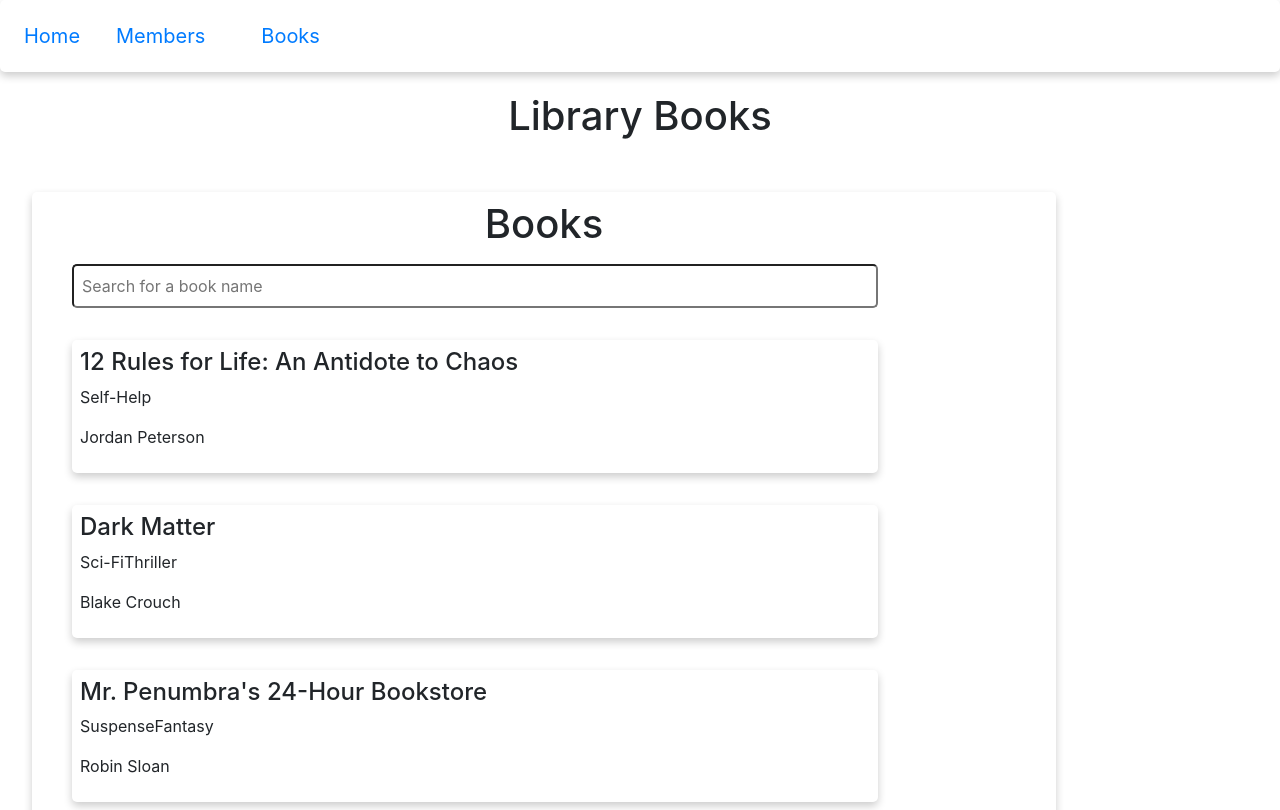
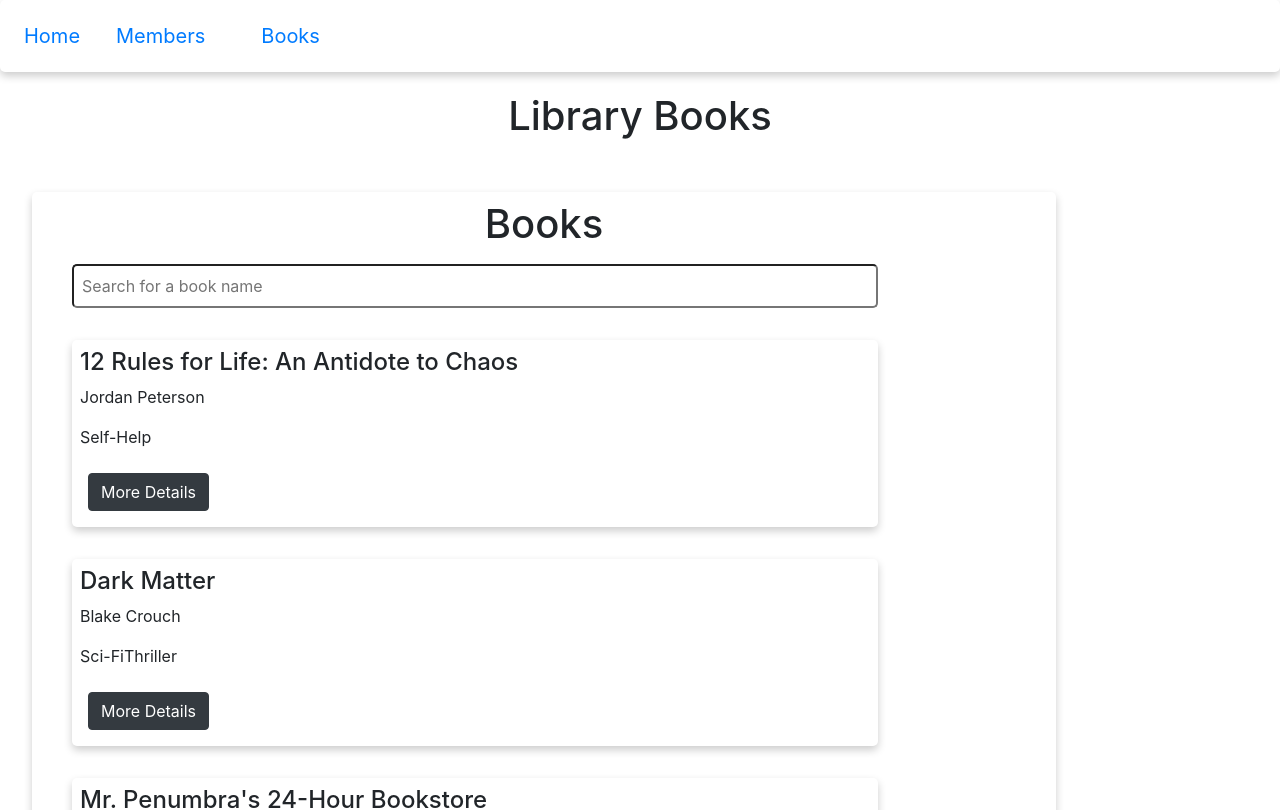
Before and after one commit to Nadeemalqattan/library, a React (Create React App) app: page /books in a window 1280 px wide. Shown: the top 810 px of the page. Built offline with nearby package versions, Linux system fonts and the light colour scheme.

Commit message:
Books Detail Page Added

```diff
--- a/src/App.js
+++ b/src/App.js
@@ -9,6 +9,7 @@ import MemberForm from "./components/MemberForm";
 //books
 import Books from "./components/BookPage";
 import BookForm from "./components/BookForm";
+import BookDetail from "./components/BookDetail";
 //NavBar
 import NavBar from "./components/NavBar";
 import BookList from "./components/BookList";
@@ -25,6 +26,9 @@ function App() {
         </Route>
         <Route exact path="/booklist">
           <BookList />
+        </Route>
+        <Route path="/Books/:bookSlug">
+          <BookDetail />
         </Route>
         <Route exact path="/books/new">
           <BookForm />
--- a/src/components/BookDetail.js
+++ b/src/components/BookDetail.js
@@ -1,14 +1,20 @@
-//styling
 import { DetailWrapper } from "../styles";
+import { useParams, Redirect } from "react-router-dom";
+import { useSelector } from "react-redux";
 
-const BookDetail = (props) => {
-  const book = props.book;
+const BookDetail = () => {
+  const bookSlug = useParams().bookSlug;
+  const books = useSelector((state) => state.books);
+  const book = books.find((book) => book.slug === bookSlug);
+  if (!book) return <Redirect to="/books" />;
+
   return (
     <DetailWrapper>
-      <h4>{book.title}</h4>
+      <h1>{book.title}</h1>
+      <p>{book.author} KD</p>
       <p>{book.genre}</p>
-      <p>{book.author}</p>
     </DetailWrapper>
   );
 };
+
 export default BookDetail;
--- a/src/components/BookItem.js
+++ b/src/components/BookItem.js
@@ -1,13 +1,20 @@
 //styling
 import { BookWrapper } from "../styles";
+//Link
+import { Link } from "react-router-dom";
 
 const BookItem = (props) => {
   const book = props.book;
   return (
     <BookWrapper key={book.id}>
       <h4>{book.title}</h4>
+      <p>{book.author}</p>
       <p>{book.genre}</p>
-      <p>{book.author}</p>
+      <Link to={`/Books/${book.slug}`}>
+        <button type="button" class="btn btn-dark">
+          More Details
+        </button>
+      </Link>
     </BookWrapper>
   );
 };
--- a/src/styles.js
+++ b/src/styles.js
@@ -11,6 +11,17 @@ export const BooksTitle = styled.h1`
 
 export const HomeTitle = styled.h1`
   text-align: center;
+`;
+
+export const DetailWrapper = styled.div`
+  box-shadow: 0 4px 8px 0 rgba(0, 0, 0, 0.2);
+  transition: 0.3s;
+  border-radius: 5px;
+  width: 80%;
+  margin: 2em;
+  align: center;
+  display: block;
+  padding: 0.5em;
 `;
 
 export const NavBarWrapper = styled.nav`
@@ -31,17 +42,6 @@ export const NavBarWrapper = styled.nav`
   }
   p {
     align: right;
-  }
-`;
-
-export const DetailWrapper = styled.div`
-  display: block;
-  margin-left: auto;
-  margin-right: auto;
-  width: 80%;
-
-  p {
-    vertical-align: middle;
   }
 `;
 
```
Also changed, not shown: 1 other file (tests, documents, lock files or other folders).
